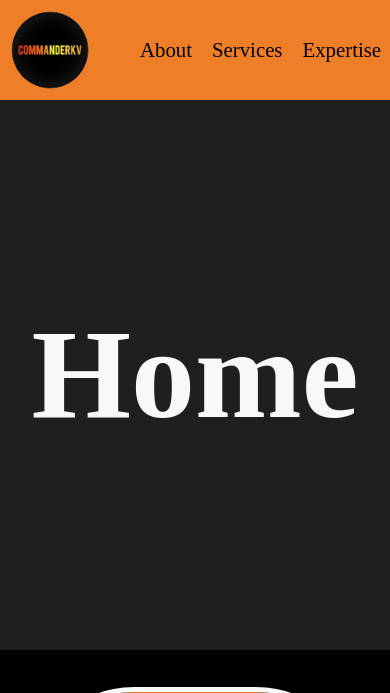
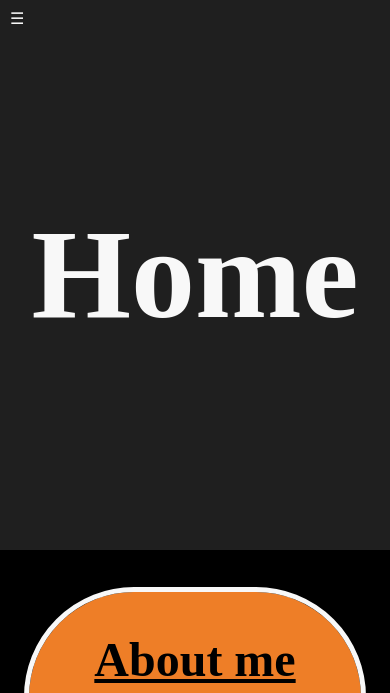
Before and after one commit to CommanderKV/COMP-1054G-WAB-CSS, a PHP site: page /final-project/ in a window 390 px wide. Shown: the top 693 px of the page. Run offline with PHP 8.4, Linux system fonts and the light colour scheme.

Commit message:
Added new sidebar when screen gets smaller. Doesn't work on opera. Must fix

```diff
--- a/final-project/css/index.css
+++ b/final-project/css/index.css
@@ -18,7 +18,7 @@ html {
 }
 
 /* Navigator */
-header {
+.navigation {
     display: flex;
     justify-content: space-between;
     align-items: center;
@@ -26,23 +26,23 @@ header {
     width: 100%;
     height: 100px;
 
-    background-color: #EE7E27;
-    overflow: hidden;
+    background-color: #ee7e27;
 }
-header nav {
+.navigation nav {
     padding-right: 2em;
+    overflow-x: hidden;
 }
-header li {
+.navigation li {
     list-style: none;
     margin: 0px 10px;
 }
-header li a {
+.navigation li a {
     color: #000000;
     text-decoration: none;
     font-size: 1.3em;
     transition: color .25s linear;
 }
-header a img {
+.navigation a img {
     margin-top: 5px;
     margin-left: 10px;
     height: 80px;
@@ -53,8 +53,31 @@ a {
     color: #000;
 }
 /* Header transition */
-header li a:hover {
+.navigation li a:hover {
     color: #f8f8f8;
+}
+.navigation .closeBtn {
+    display: none;
+    position: absolute;
+    top: 0;
+    right: 25px;
+    font-size: 36px;
+
+    margin-left: 50px;
+}
+.navigationList {
+    display: none;
+    visibility: hidden;
+    position: fixed;
+    height: auto;
+    width: 0px;
+    top: 0;
+    left: 0;
+    z-index: 1;
+    background-color: #111;
+    overflow-x: hidden;
+    padding-top: 60px;
+    transition: 0.5s;
 }
 
 /*
@@ -290,6 +313,8 @@ header li a:hover {
     .home section p{
         font-size: 1.3em;
         width: 80%;
+        margin-right: 5px;
+        margin-left: 5px;
     }
 }
 
@@ -299,7 +324,6 @@ header li a:hover {
         align-items: center;
         justify-content: center;
         flex-direction: column;
-
 
         width: 60%;
         height: 40%;
@@ -314,6 +338,7 @@ header li a:hover {
     .home section p {
         visibility: visible;
         position: inherit;
+
         opacity: 1;
         font-size: 1.5em;
         width: 80%;
@@ -322,9 +347,45 @@ header li a:hover {
     }
 }
 
-@media (max-width: 425px) {
-    header nav {
+@media (max-width: 525px) {
+    /*
+    Put the Header on the left side of the screen
+    and make it display over everything else
+    */
+    .navigation {
+        position: fixed;
+        height: 100%;
+        width: 0px;
+        top: 0;
+        left: 0;
+        z-index: 1;
+
+        background-color: rgba(238, 126, 39, .75);
+        overflow-x: hidden;
+        padding-top: 15px;
+        transition: 0.5s;
+    }
+    .navigation nav ul a {
+        padding: 8px 8px 8px 32px;
+        text-decoration: none;
+        font-size: 18px;
+        display: block;
+        transition: 0.3s;
+    }
+    .navigation nav {
         padding-right: 0px;
+    }
+    .navigationList {
+        visibility: visible;
+        display: block;
+        width: auto;
+        padding-top: 10px;
+        padding-left: 10px;
+        background-color: transparent;
+    }
+    .navigation .closeBtn {
+        display: block;
+        background-color: transparent;
     }
     .home section:nth-child(even),
     .home section:nth-child(odd) {
--- a/final-project/index.html
+++ b/final-project/index.html
@@ -7,10 +7,13 @@
         <meta name="viewport" content="width=device-width, initial-scale=1.0"/>
         <link href="css/normalize.css" rel="stylesheet"/>
         <link href="css/index.css" rel="stylesheet" type="text/css"/>
+        <script src="js/sidebar.js" defer></script>
     </head>
     <body>
         <header class="f-display">
             <!-- <?php require("includes/header.html")?> -->
+            <div class="navigation">
+                <span class="closeBtn" onclick="closeNavigation()">&times;</span>
                 <a href="index.html">
                     <img src="imgs/logo.png" alt="CommanderKV logo"/>
                 </a>
@@ -22,8 +25,10 @@
                         <li><a href="contact.html">Contact</a></li>
                     </ul>
                 </nav>
+            </div>
         </header>
         <main>
+            <span class="navigationList" onclick="openNavigation()">&#9776;</span>
             <section class="masthead f-display">
                 <h1>Home</h1>
             </section>
--- /dev/null
+++ b/final-project/js/sidebar.js
@@ -0,0 +1,9 @@
+/* Set the width of the side navigation to 250px */
+function openNavigation() {
+    document.querySelector(".navigation").style.width = "250px";
+}
+
+/* Set the width of the side navigation to 0 */
+function closeNavigation() {
+    document.querySelector(".navigation").style.width = "0";
+}
```
Also changed, not shown: final-project/TESTING/sidebar/css/index.css (added, +49 -0 lines), final-project/TESTING/sidebar/index.html (added, +27 -0 lines), final-project/TESTING/sidebar/js/index.js (added, +9 -0 lines). Lines whose indentation alone changed are shown as unchanged.
